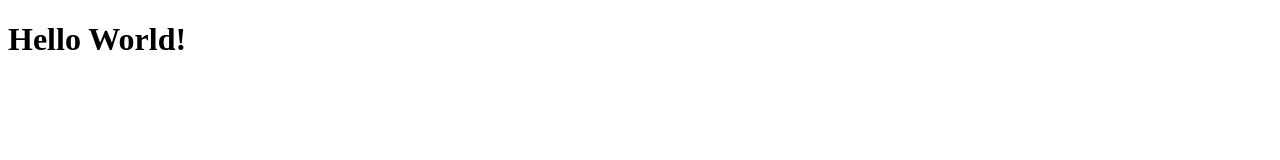
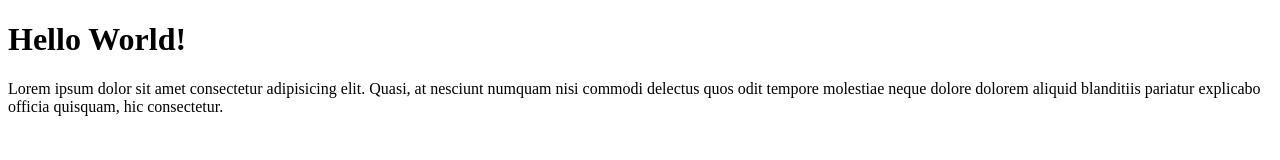
Before and after one commit to ExKazze/xkz-git-test, a plain HTML site: page index.html in a window 1280 px wide. Drawn offline with Linux system fonts and the light colour scheme.

Commit message:
mengubah file index.html(menambahkan paragraf)

```diff
--- a/index.html
+++ b/index.html
@@ -7,5 +7,6 @@
 </head>
 <body>
     <h1>Hello World!</h1>
+    <p>Lorem ipsum dolor sit amet consectetur adipisicing elit. Quasi, at nesciunt numquam nisi commodi delectus quos odit tempore molestiae neque dolore dolorem aliquid blanditiis pariatur explicabo officia quisquam, hic consectetur.</p>
 </body>
 </html>
```
